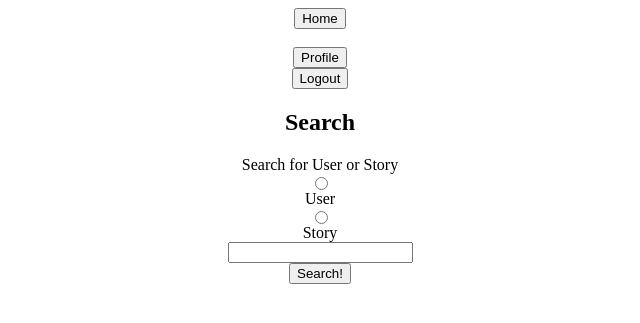
After one commit to PMKnapp001/capstone-text-story-app, a Flask app: page /search in a window 1280 px wide. The commit adds this page. Shown: the top 323 px of the page, without its empty margins (320-960 px from the left). Run offline with Flask 3, Linux system fonts and the light colour scheme; the visitor is signed in with stand-in values (Sample User, id 1).

Commit message:
added search feature: can now search for users by username or stories by title. results are links to to profiles or stories

```diff
--- a/server.py
+++ b/server.py
@@ -16,6 +16,21 @@ def homepage():
     else:
         return render_template('homepage.html')
 
+
+@app.route('/search')
+def search_page():
+
+    return render_template('search.html')
+
+# @app.route('/search', methods=["POST"])
+# def submit_search():
+
+#     user_or_story = request.form.get('search-for')
+#     search_text = request.form.get('search-text')
+
+#     results = crud.search_user_or_story(user_or_story, search_text)
+
+#     return redirect('/search')
 
 @app.route('/users')
 def users():
@@ -141,6 +156,36 @@ def get_branch():
                     })
 
     return branch_json
+
+
+@app.route('/api/search')
+def get_results():
+
+    user_or_story = request.args.get('user_or_story')
+    search_text = request.args.get('search_text')
+
+    if len(search_text) < 1:
+        results_json = {}
+
+        return results_json
+
+    results = crud.search_user_or_story(user_or_story, search_text)
+    results_dict = {}
+
+    if user_or_story == 'user':
+        for i in range(len(results)):
+            results_dict[i] = {'username': results[i].username,
+                               'user_id': results[i].user_id}
+
+    else:
+        for i in range(len(results)):
+            results_dict[i] = {'title': results[i].title,
+                               'story_id': results[i].story_id,
+                               'user_id': results[i].user_id}
+
+    results_json = jsonify(results_dict)
+
+    return results_json
 
 
 @app.route('/stories/new')
--- /dev/null
+++ b/static/js/search.js
@@ -0,0 +1,39 @@
+const searchButton = document.querySelector('#search-submit');
+
+searchButton.addEventListener('click', (evt) => {
+    evt.preventDefault();
+
+    let searchOptions = document.getElementsByName('search-for');
+    let searchText = document.querySelector('#search-text').value;
+
+    for (const option of searchOptions) {
+
+        if (option.checked) {
+
+            let userOrStory = option.value;
+            fetch(`/api/search?user_or_story=${userOrStory}&search_text=${searchText}`)
+                .then((response) => response.json())
+                .then((responseData) => {
+                    let resultsContainer = document.querySelector('#results-container');
+                    resultsContainer.innerHTML = "";
+                    if (userOrStory == 'user') {
+                        for (const result of Object.keys(responseData)) {
+
+                            resultsContainer.insertAdjacentHTML('beforeend',
+                                `<li class="result-link"><a href="/users/${responseData[result]['user_id']}/profile">${responseData[result]['username']}</a></li>`);
+                        }
+                    }
+
+                    else {
+                        for (const result of Object.keys(responseData)) {
+
+                            resultsContainer.insertAdjacentHTML('beforeend',
+                                `<li class="result-link"><a href="/user/${responseData[result]['user_id']}/stories/${responseData[result]['story_id']}">${responseData[result]['title']}</a></li>`);
+                        }
+                    }
+
+                });
+        }
+    }
+
+});
--- a/static/js/story.js
+++ b/static/js/story.js
@@ -12,8 +12,7 @@ function turnButtonsOff(previousButtonId) {
 }
 
 const introBranchId = document.querySelector('#ghost-button-branch-id').value;
-console.log("intro Branch id =>");
-console.log(introBranchId);
+
 const choiceButtons = document.querySelectorAll('.branch-choice');
 
 turnButtonsOff(introBranchId);
@@ -21,7 +20,7 @@ turnButtonsOff(introBranchId);
 for (const button of choiceButtons) {
     button.addEventListener('click', (evt) => {
         evt.preventDefault();
-
+        console.log("inside play event!!!");
         turnButtonsOff(button.value);
         const clickedBranchId = button.value;
 
--- a/templates/homepage.html
+++ b/templates/homepage.html
@@ -6,5 +6,6 @@
   <ul>
     <li><a href="/user/{{ session['user_id'] }}/stories"><button>View Your Stories</button></a></li>
     <li><a href="/stories/new"><button>Create Story</button></a></li>
+    <li><a href="/search"><button>Search for User or Story</button></a></li>
   </ul>
 {% endblock %}
--- a/templates/playstory.html
+++ b/templates/playstory.html
@@ -45,7 +45,6 @@
     <div id="buttons-div" >
         Options:
         {% for branch in all_branches[1:] %}
-        {# {% for branch in all_branches %} #}
         <ul class="branch-prev" id="{{ branch.prev_branch_id }}">
 
             <li><button value="{{ branch.branch_id }}" class="branch-choice">{{ branch.description }}</a></li>
--- /dev/null
+++ b/templates/search.html
@@ -0,0 +1,20 @@
+{% extends 'base.html' %}
+{% block title %}Story App Search{% endblock %}
+
+{% block body %}
+    <h2>Search</h2>
+
+    <label for="search-for">Search for User or Story</label>
+    <input type="radio" name="search-for" id="user-radio" value="user">
+    <label for="user-radio">User</label>
+    <input type="radio" name="search-for" id="story-radio" value="story">
+    <label for="story-radio">Story</label>
+
+    <label for="search-text"></label>
+    <input type="text" id="search-text" name="search-text" required="required" minlength="1">
+    <button id="search-submit">Search!</button>
+
+    <div id="results-container">
+    </div>
+    <script src="/static/js/search.js"></script>
+{% endblock %}
```
Also changed, not shown: crud.py (+12 -0 lines), static/js/createStory.js (deleted, +0 -12 lines).
